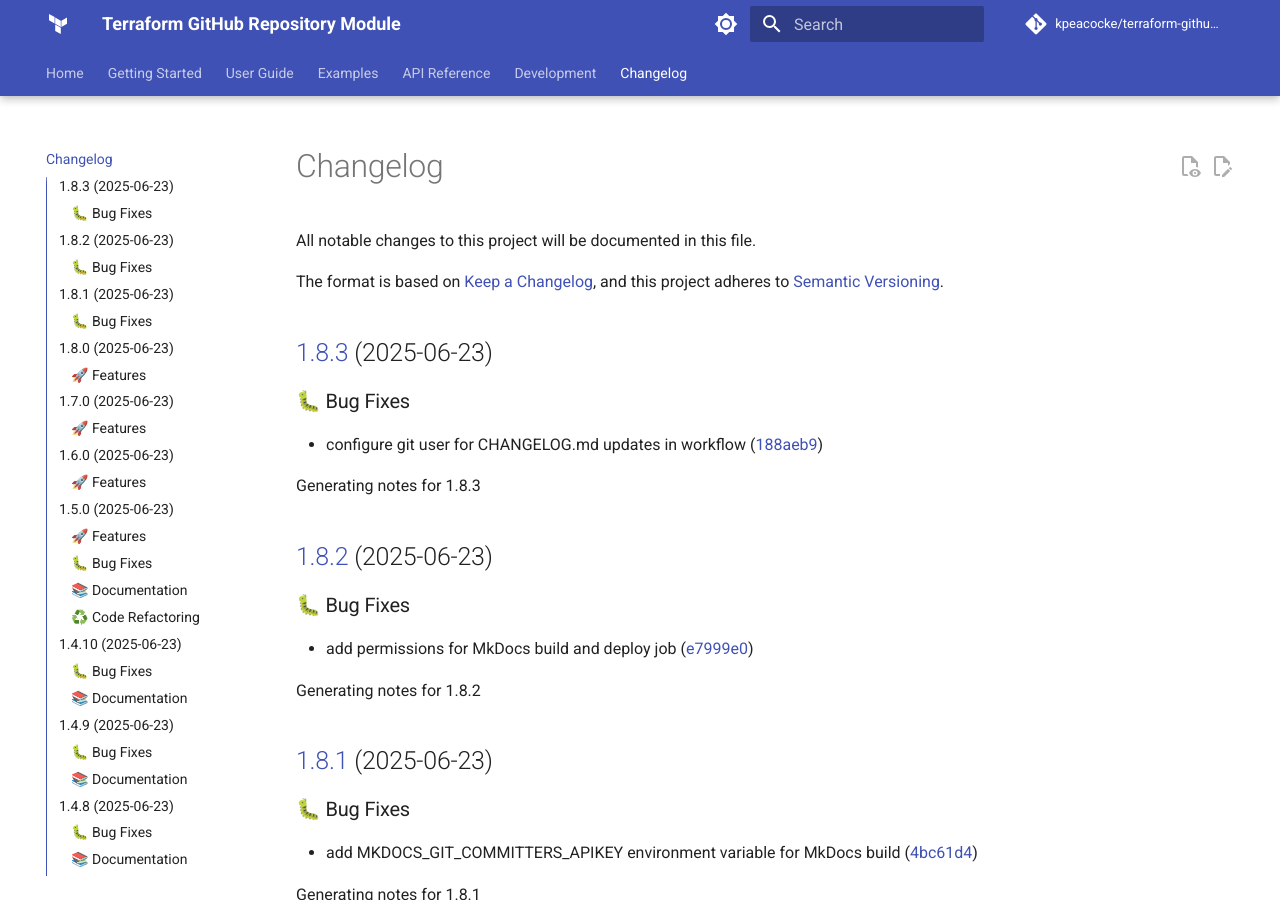
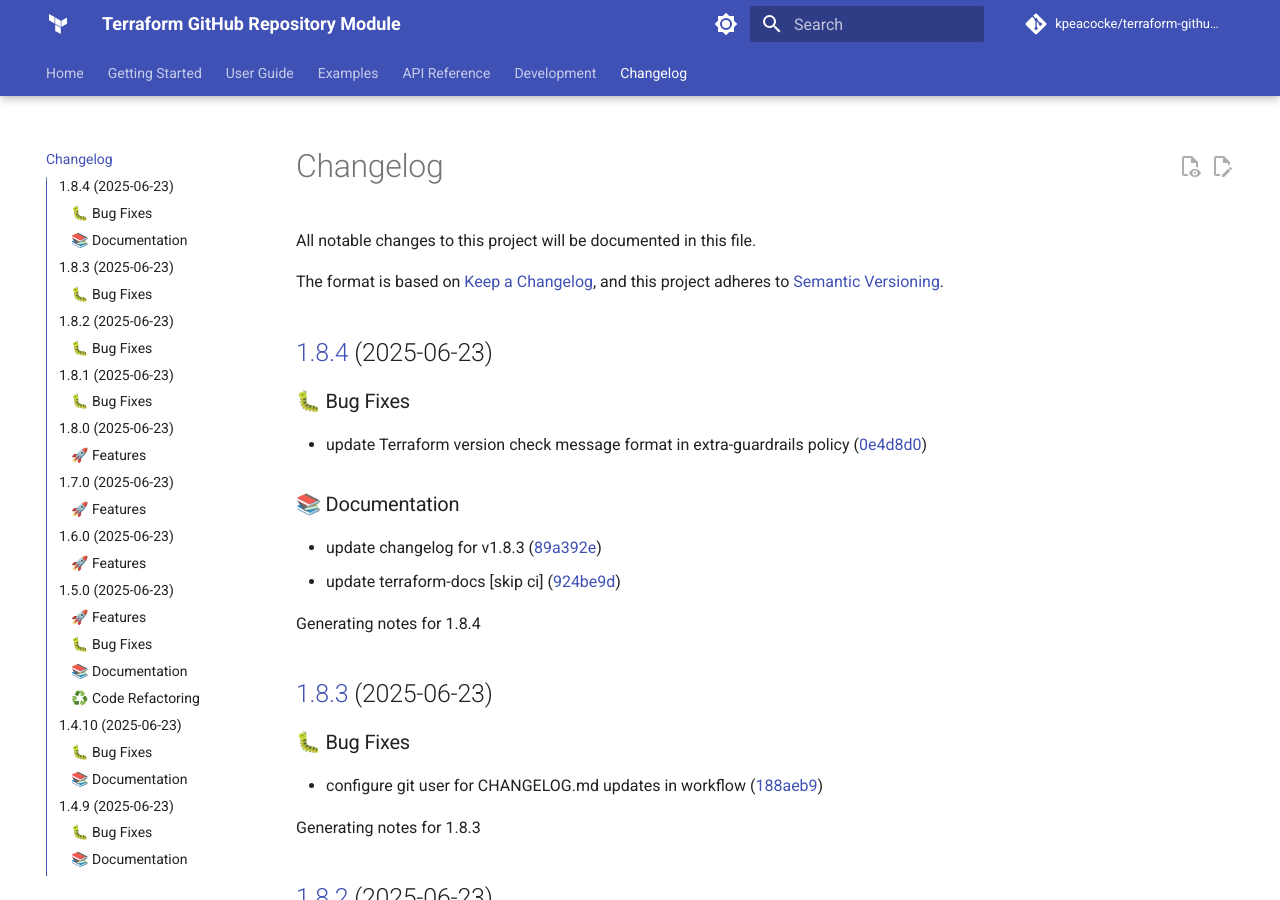
Before and after one commit to kpeacocke/terraform-github-repo, an MkDocs documentation site: the page built from docs/changelog.md, in a window 1280 px wide and 900 px high. Built offline with MkDocs 1.6.1 and Material for MkDocs 9.7.7, drawn with Linux system fonts in a browser that asks for light colours; comment, search, counter and statistics services are not loaded; the version menu is left out.

Commit message:
docs: update changelog for v1.8.4

```diff
--- a/docs/changelog.md
+++ b/docs/changelog.md
@@ -6,6 +6,19 @@ The format is based on [Keep a Changelog](https://keepachangelog.com/en/1.0.0/),
 and this project adheres to [Semantic Versioning](https://semver.org/spec/v2.0.0.html).
 
 <!-- markdownlint-disable MD024 -->
+
+## [1.8.4](https://github.com/kpeacocke/terraform-github-repo/compare/v1.8.3...v1.8.4) (2025-06-23)
+
+### 🐛 Bug Fixes
+
+* update Terraform version check message format in extra-guardrails policy ([0e4d8d0](https://github.com/kpeacocke/terraform-github-repo/commit/0e4d8d085e0449e7bfb1b6b36a3df0207c071219))
+
+### 📚 Documentation
+
+* update changelog for v1.8.3 ([89a392e](https://github.com/kpeacocke/terraform-github-repo/commit/89a392e0740683b7349102bced95f6e6db2289f1))
+* update terraform-docs [skip ci] ([924be9d](https://github.com/kpeacocke/terraform-github-repo/commit/924be9de9052bd702a505e95338ab861df193158))
+
+Generating notes for 1.8.4
 
 ## [1.8.3](https://github.com/kpeacocke/terraform-github-repo/compare/v1.8.2...v1.8.3) (2025-06-23)
 
```
